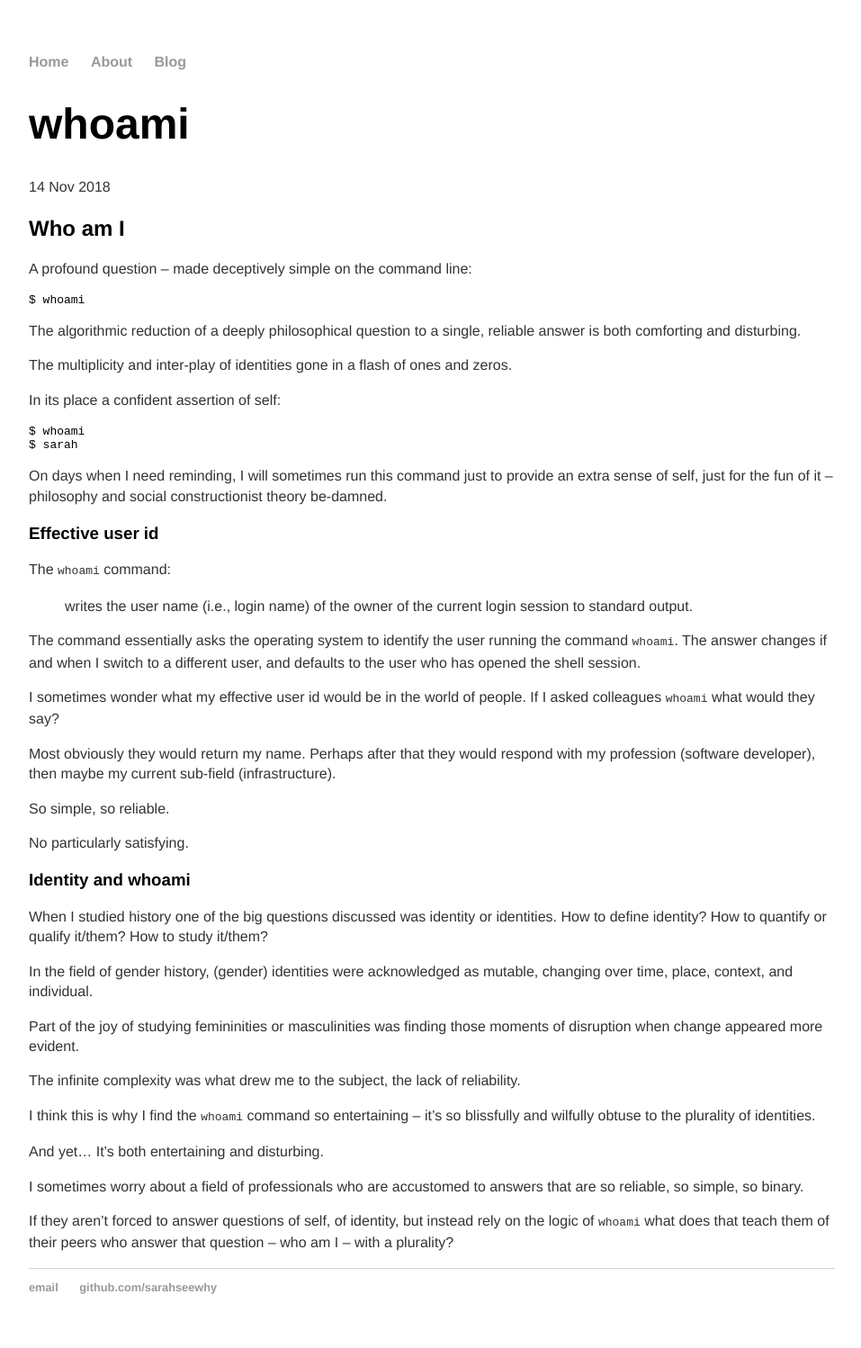
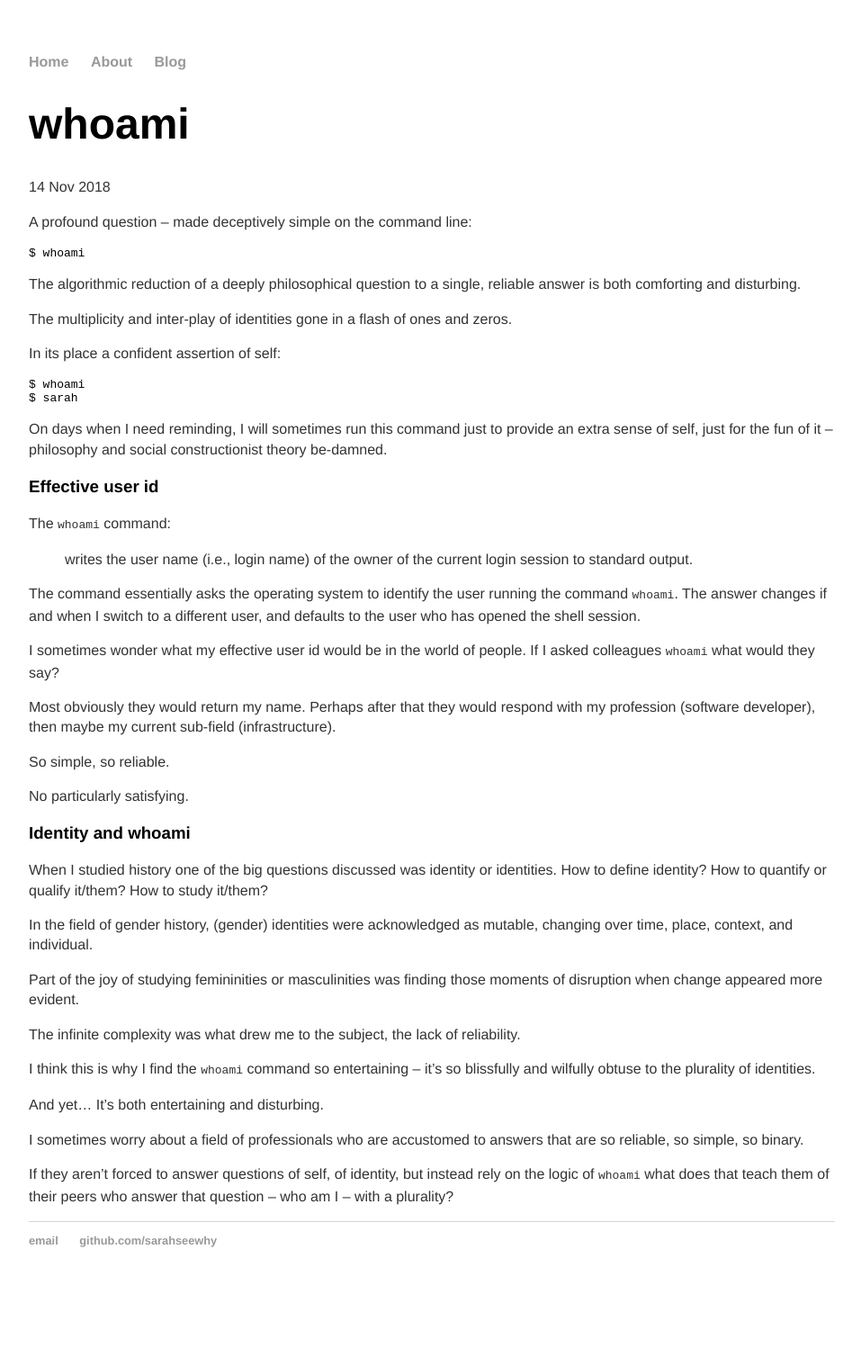
Before and after one commit to sarahseewhy/github-io-sandbox, a Jekyll site: the page built from _posts/2019-11-14-whoami.md, in a window 1280 px wide. Shown: the whole page at 90% size, without its empty margins (160-1117 px from the left). Built offline with Jekyll 4.4.1, drawn with Linux system fonts in a browser that asks for light colours; after the commit the page ends 1446 px from its top, so only the background shows below that.

Commit message:
fix(blog): Refactor text.

```diff
--- a/_posts/2019-11-14-whoami.md
+++ b/_posts/2019-11-14-whoami.md
@@ -3,8 +3,6 @@
 title:  "whoami"
 date:   2018-11-14 16:55:09 +0100
 ---
-
-## Who am I
 
 A profound question – made deceptively simple on the command line:
 
--- a/blog/index.html
+++ b/blog/index.html
@@ -6,6 +6,9 @@
 <ul class="posts">
 
     {% for post in site.posts %}
-    <li><span>{{ post.date | date_to_string }}</span> » <a href="{{ post.url }}" title="{{ post.title }}">{{ post.title }}</a></li>
+    <li>
+      <span>{{ post.date | date_to_string }}</span> »
+      <a href="{{ post.url }}" title="{{ post.title }}">{{ post.title }}</a>
+    </li>
     {% endfor %}
 </ul>
```
